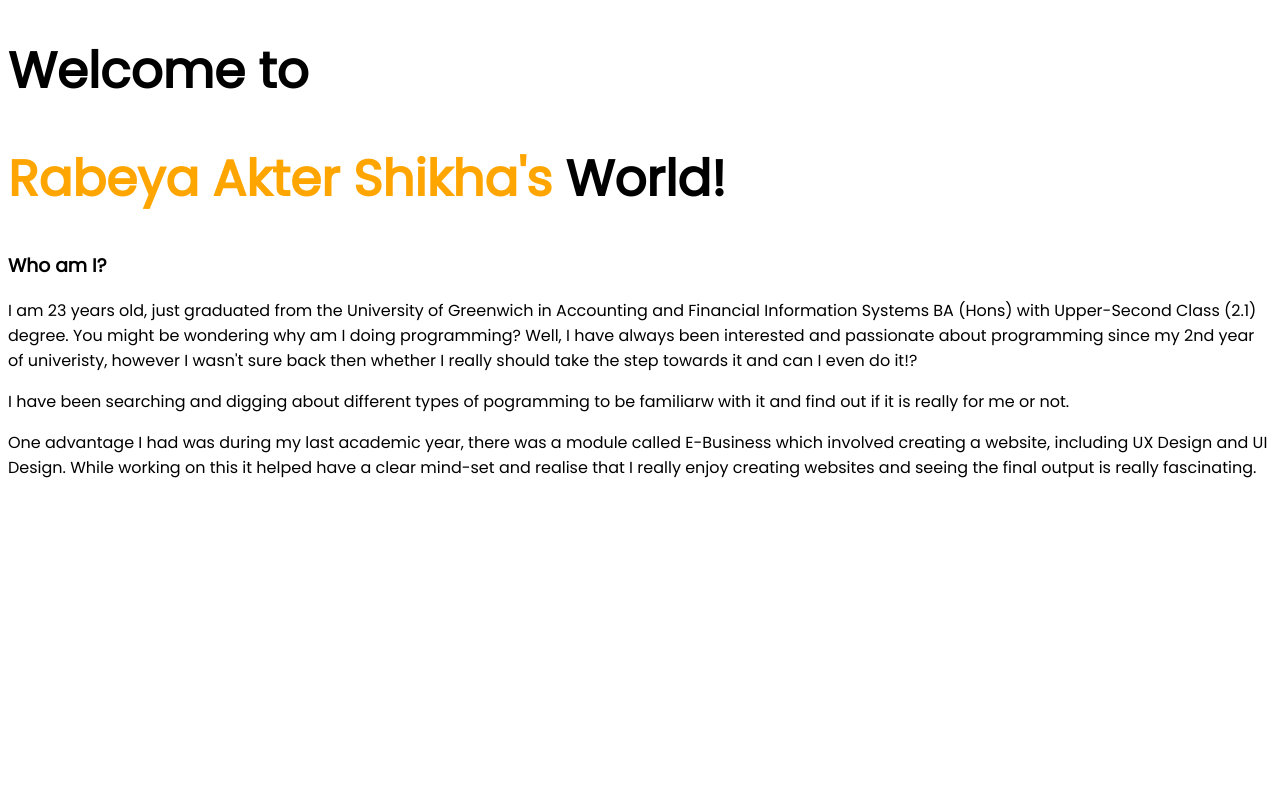
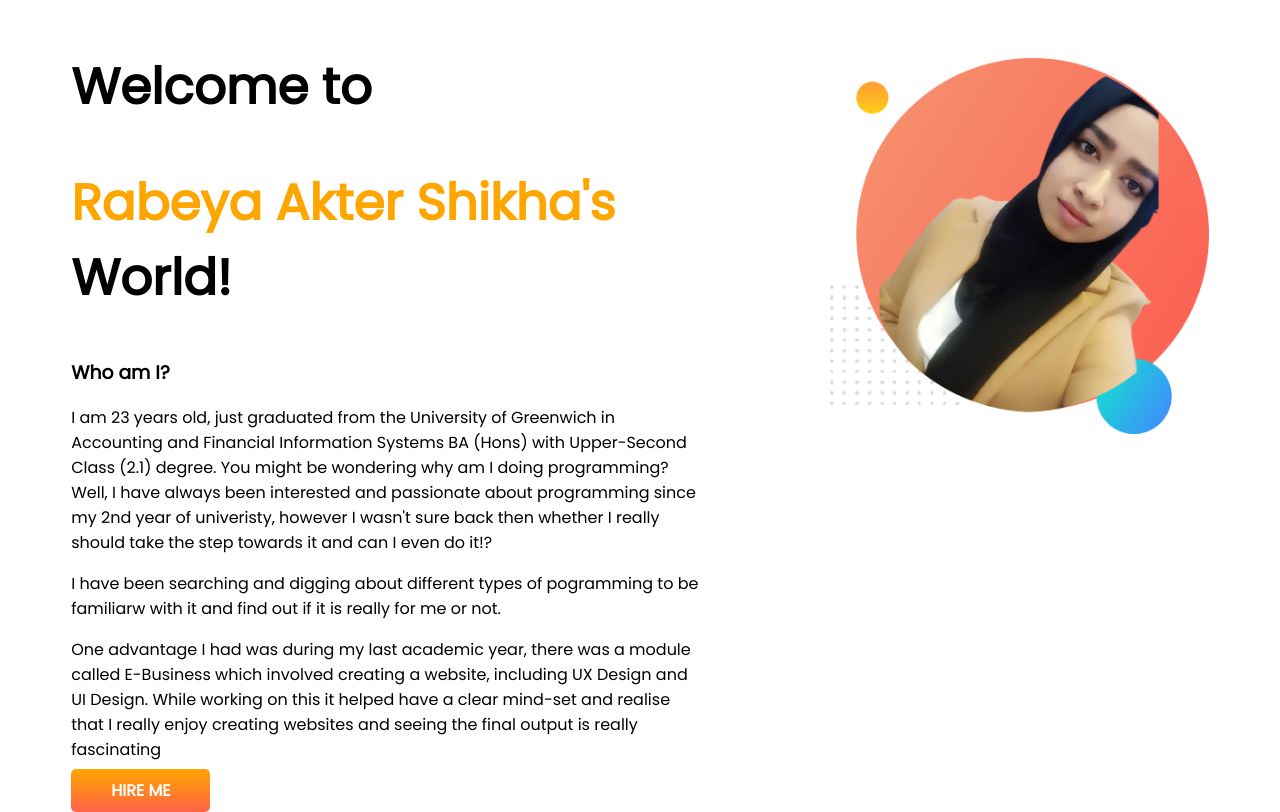
Before and after one commit to RabeyaAS/developer-portfolio, a plain HTML site: page index.html in a window 1280 px wide. Drawn offline with Linux system fonts and the light colour scheme.

Commit message:
text & pic aligned

```diff
--- a/index.html
+++ b/index.html
@@ -1,5 +1,6 @@
 <!DOCTYPE html>
 <html lang="en">
+
 <head>
     <meta charset="UTF-8">
     <meta http-equiv="X-UA-Compatible" content="IE=edge">
@@ -11,12 +12,40 @@
     <link rel="stylesheet" href="style.css">
 
 </head>
+
 <body>
-    <h1>Welcome to</h1>
-    <h1><span class="name-color">Rabeya Akter Shikha's</span> World!</h1>
-    <h3>Who am I?</h3>
-    <p>I am 23 years old, just graduated from the University of Greenwich in Accounting and Financial Information Systems BA (Hons) with Upper-Second Class (2.1) degree. You might be wondering why am I doing programming? Well, I have always been interested and passionate about programming since my 2nd year of univeristy, however I wasn't sure back then whether I really should take the step towards it and can I even do it!?</p>
-    <p>I have been searching and digging about different types of pogramming to be familiarw with it and find out if it is really for me or not.</p>
-    <p>One advantage I had was during my last academic year, there was a module called E-Business which involved creating a website, including UX Design and UI Design. While working on this it helped have a clear mind-set and realise that I really enjoy creating websites and seeing the final output is really fascinating.</p>
+    <section>
+        <div class="half-width">
+            <h1>Welcome to</h1>
+            <h1><span class="name-color">Rabeya Akter Shikha's</span> World!</h1>
+            <h3>Who am I?</h3>
+            <p>I am 23 years old, just graduated from the University of Greenwich in Accounting and Financial
+                Information Systems BA (Hons) with Upper-Second Class (2.1) degree. You might be wondering why am I
+                doing programming? Well, I have always been interested and passionate about programming since my 2nd
+                year of univeristy, however I wasn't sure back then whether I really should take the step towards it and
+                can I even do it!?</p>
+            <p>I have been searching and digging about different types of pogramming to be familiarw with it and find
+                out if it is really for me or not.</p>
+            <p>One advantage I had was during my last academic year, there was a module called E-Business which involved
+                creating a website, including UX Design and UI Design. While working on this it helped have a clear
+                mind-set and realise that I really enjoy creating websites and seeing the final output is really
+                fascinating</p>
+            <a class="link-button" target="_blank" href="https://www.linkedin.com/in/rabeya-akter-shikha/">HIRE ME</a>
+        </div>
+    </section>
+
+    <section>
+        <div class="half-width">
+            <img src="developer-portfolio-master/developer-portfolio-master/images/my-image-bg.png"
+                alt="Rabeya's image">
+        </div>
+    </section>
+
+
+
+
+
+
 </body>
+
 </html>
--- a/style.css
+++ b/style.css
@@ -7,3 +7,29 @@ h1{
 .name-color{
     color: orange;
 }
+section{
+    display: flex;
+}
+.half-width{
+    width: 50%;
+    padding-top: 0%;
+    padding-left: 5%;
+    padding-right: 0%;
+    block-size: 50px;
+}
+.half-width img{
+    width: 60%;
+    padding-left: 120%;
+    padding-top: 0%;
+    padding-right: 0%;
+
+}
+.link-button{
+    text-decoration: none;
+    background-image:linear-gradient(orange, tomato);
+    padding: 10px 40px;
+    border-radius: 5px;
+    color: white;
+    font-weight:700;
+
+}
```
